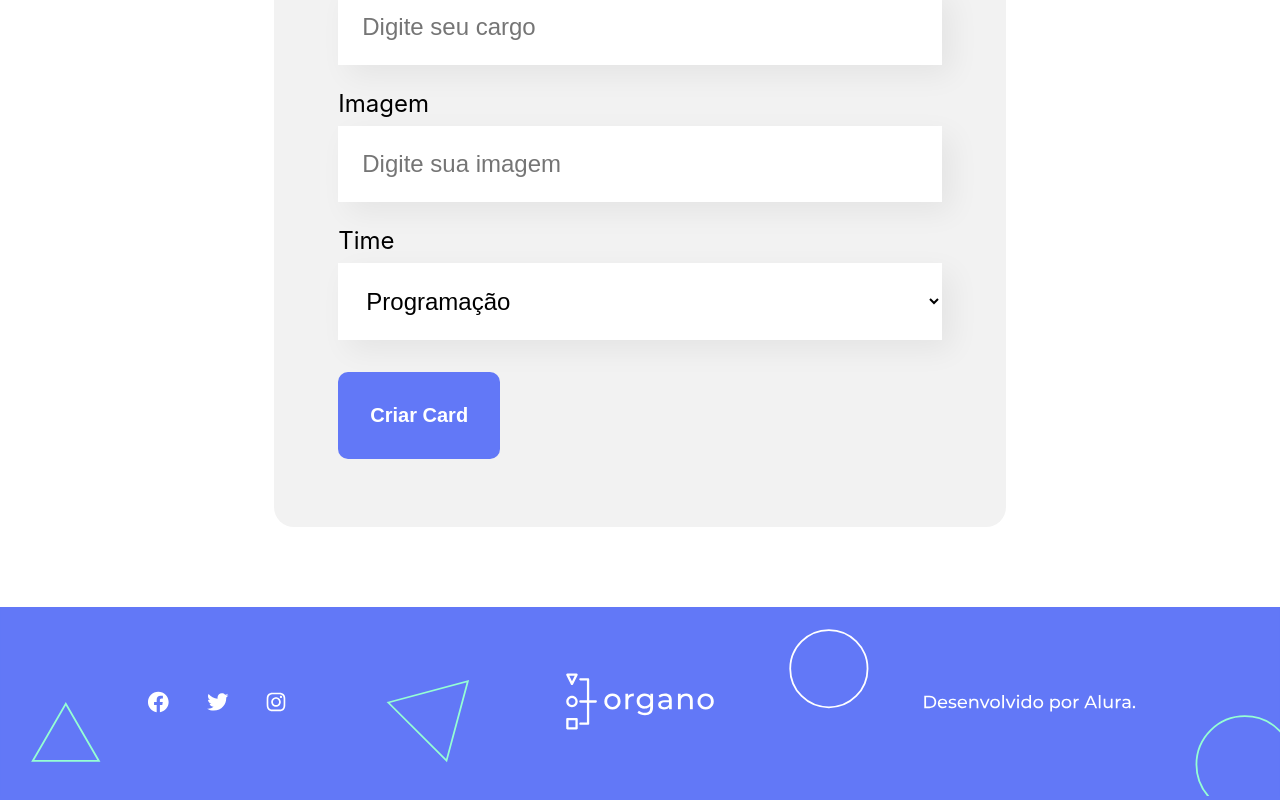
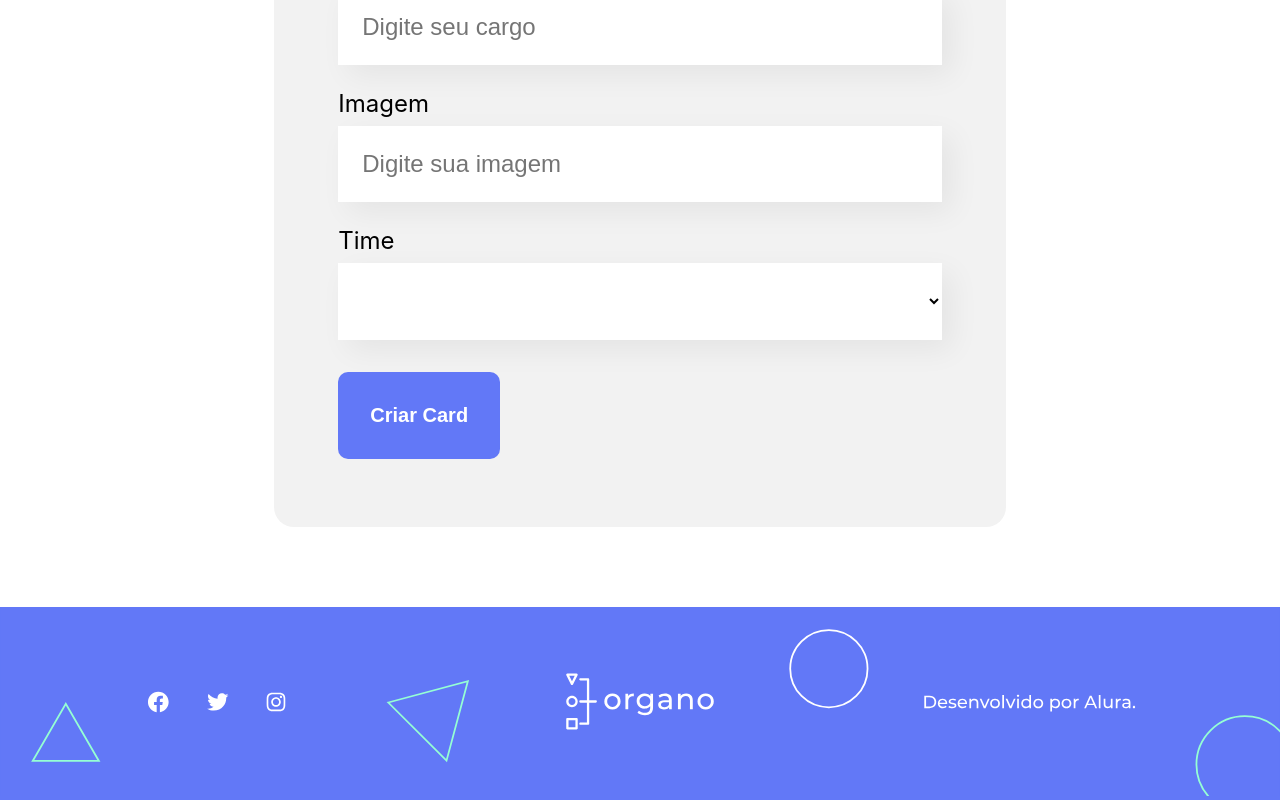
Before and after one commit to luacarol/organo, a React (Create React App) app in the folder organo/: page / in a window 1280 px wide. Shown: the part 872-1672 px from the top of the page. Built offline with nearby package versions, Linux system fonts and the light colour scheme.

Commit message:
Adjusting dropdown list

```diff
--- a/organo/src/components/DropdownList/index.js
+++ b/organo/src/components/DropdownList/index.js
@@ -5,6 +5,7 @@ const DropdownList = (props) => {
         <div className="dropdown-list">
             <label>{props.label}</label>
             <select required={props.obrigatorio} value={props.valor} onChange={event => props.aoAlterado(event.target.value)}>
+                <option value=''></option>
                 {props.itens.map(item => <option key={item}>{item}</option>)}
             </select>
         </div>
--- a/organo/src/components/Time/index.js
+++ b/organo/src/components/Time/index.js
@@ -12,7 +12,7 @@ const Time = (props) => {
             <h3 style={corPrimaria} >{props.nome}</h3>
 
             <div className='collaborators'>
-                {props.colaboradores.map( colaborador => <Collaborator nome={colaborador.nome} cargo={colaborador.cargo} imagem={colaborador.imagem} /> )}
+                {props.colaboradores.map( colaborador => <Collaborator key={colaborador.nome} nome={colaborador.nome} cargo={colaborador.cargo} imagem={colaborador.imagem} /> )}
             </div>
 
         </section>
```
